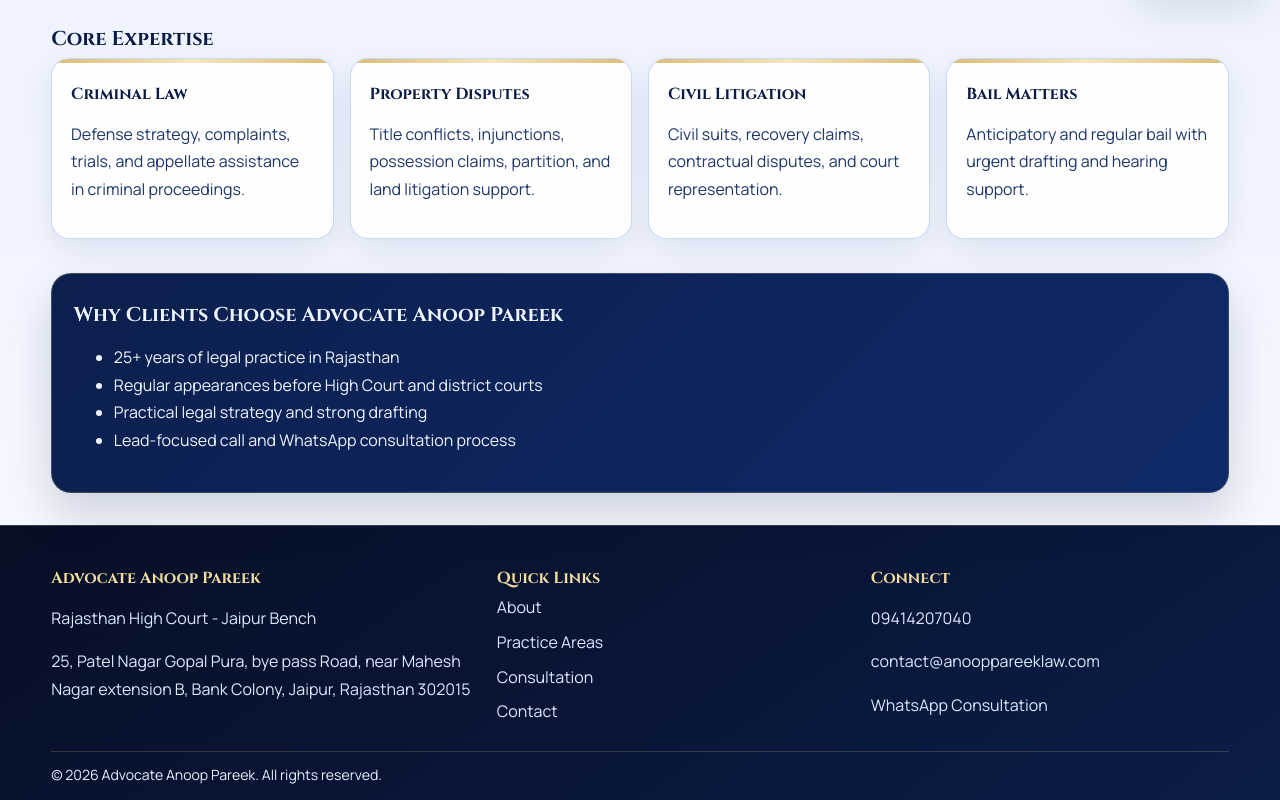
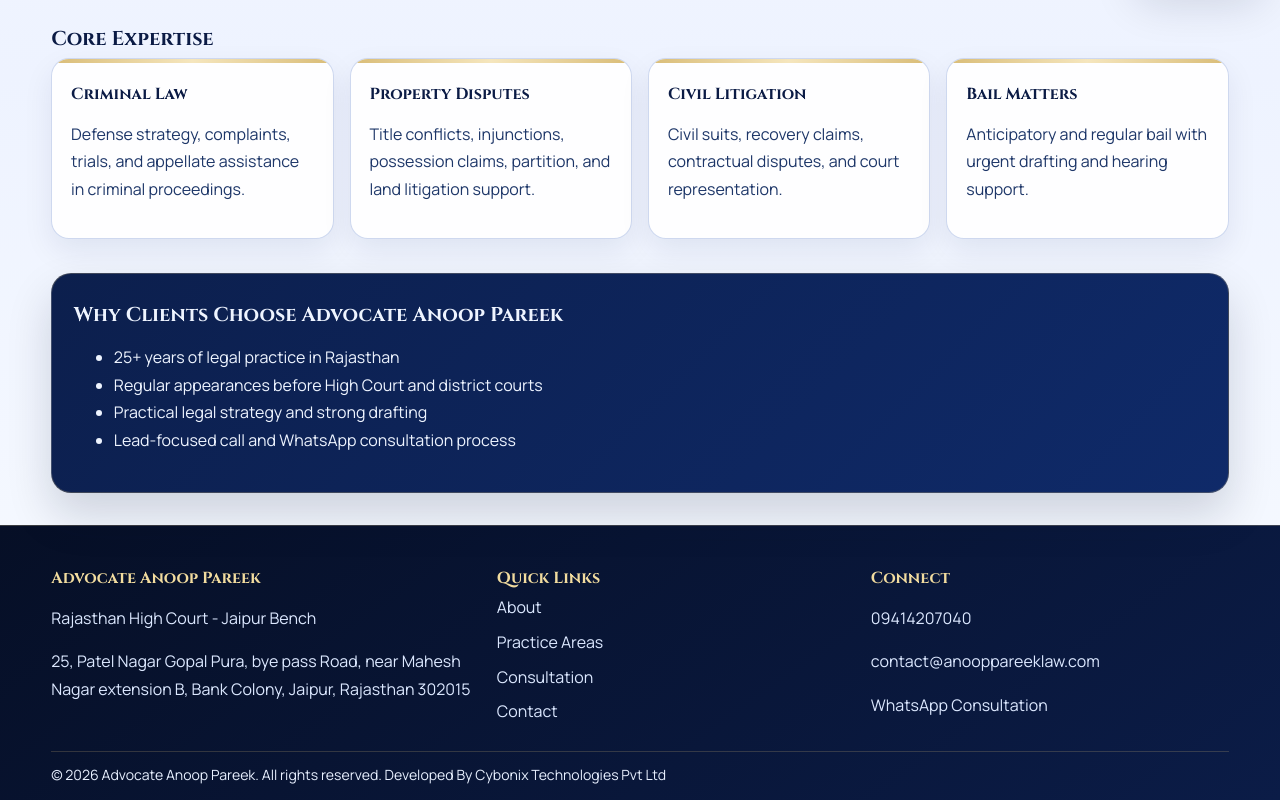
Before and after one commit to harshcybonix/anooppareek1, a plain HTML site: page index.html in a window 1280 px wide. Shown: the part 805-1605 px from the top of the page. Drawn offline with Linux system fonts and the light colour scheme.

Commit message:
Update index.html

```diff
--- a/index.html
+++ b/index.html
@@ -78,7 +78,7 @@
       <div><h4>Quick Links</h4><ul><li><a href="about.html">About</a></li><li><a href="practice-areas.html">Practice Areas</a></li><li><a href="consultation.html">Consultation</a></li><li><a href="contact.html">Contact</a></li></ul></div>
       <div><h4>Connect</h4><p><a href="tel:+919414207040">09414207040</a></p><p><a href="mailto:contact@anooppareeklaw.com">contact@anooppareeklaw.com</a></p><p><a href="https://wa.me/919414207040" target="_blank">WhatsApp Consultation</a></p></div>
     </div>
-    <div class="container copyright">© 2026 Advocate Anoop Pareek. All rights reserved.</div>
+    <div class="container copyright">© 2026 Advocate Anoop Pareek. All rights reserved. Developed By Cybonix Technologies Pvt Ltd</div>
   </footer>
 
   <div class="floating-actions">
```
